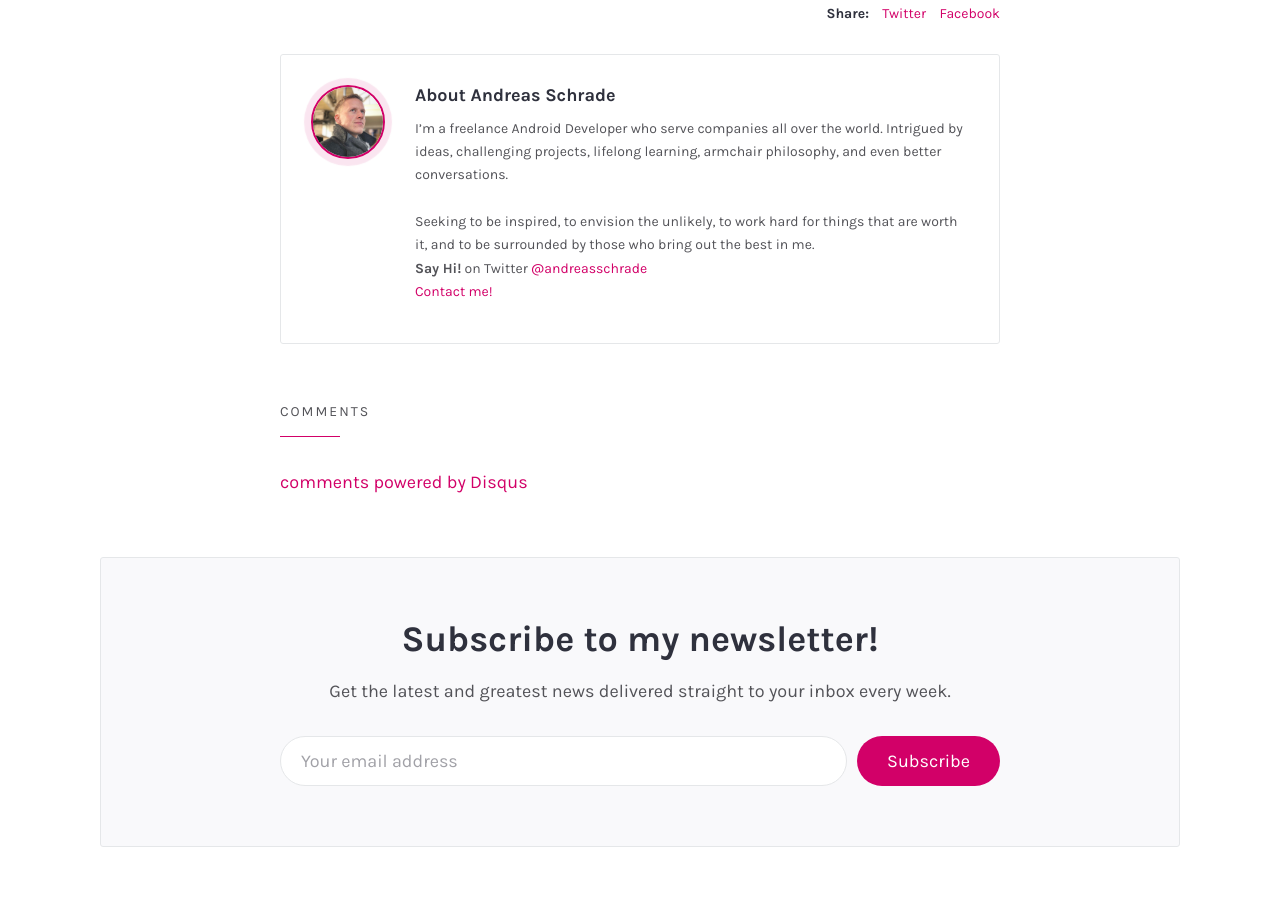
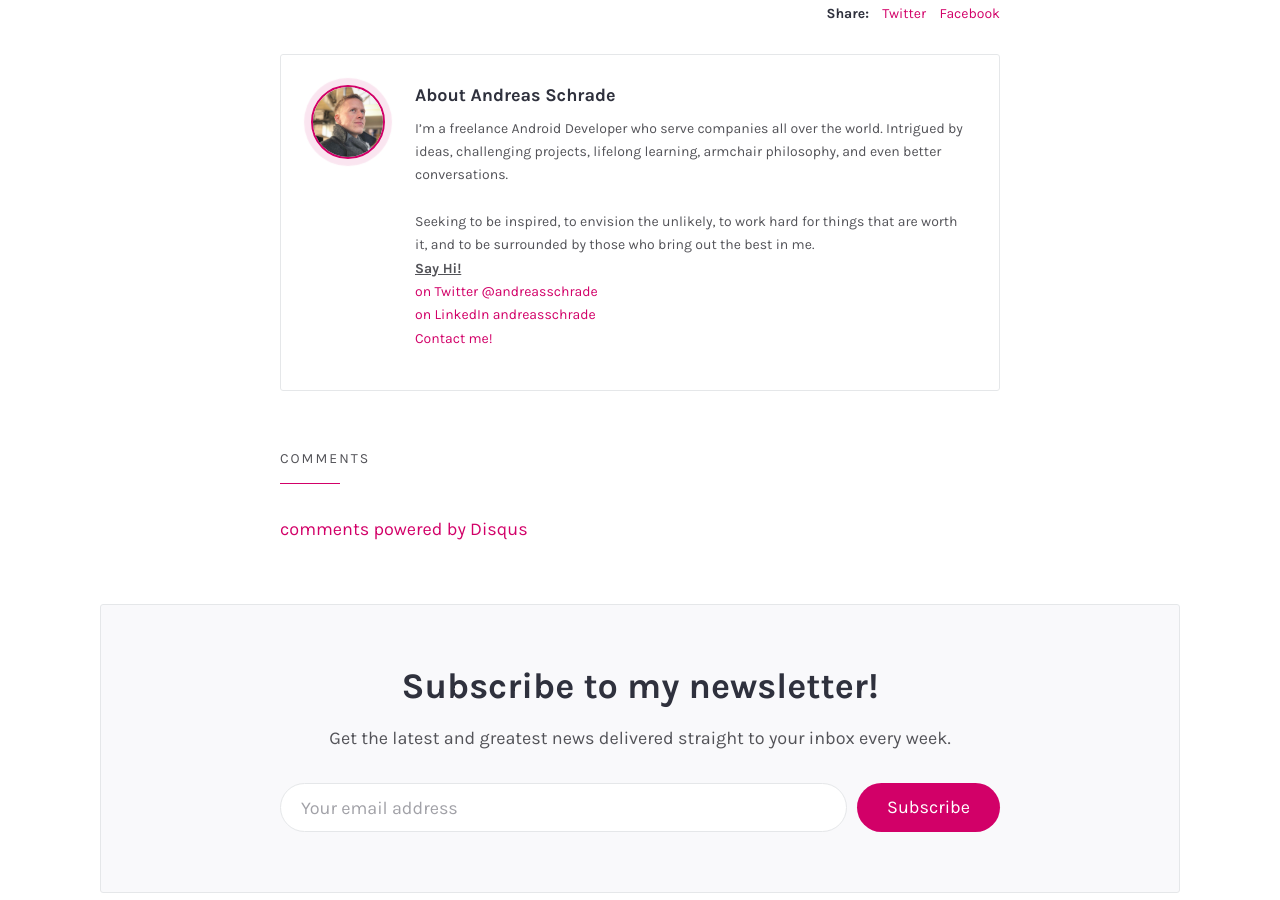
Before and after one commit to andreasschrade/andreasschrade.github.com, a Jekyll site: the page built from _posts/2017-03-20-android-exynap-2-released.md, in a window 1280 px wide and 900 px high, scrolled down 1070 px. Built offline with Jekyll 4.4.1, drawn with Linux system fonts in a browser that asks for light colours; some web fonts are replaced; comment, search, counter and statistics services are not loaded.

Commit message:
update text

```diff
--- a/_config.yml
+++ b/_config.yml
@@ -21,7 +21,7 @@
   description: |
     <strong>Freelance Android Expert. Lifelong-Learner. Minimalist. Thinker.</strong><br>
     Intrigued by ideas, exciting projects, finance & investing, books, armchair philosophy, composing, writing, classical music, and even better conversations.<br>Seeking to be inspired, to envision the unlikely, to work hard for things that are worth it, and to be surrounded by those who bring out the best in me... <a href="/contact/">Maybe that's you?</a>
-  bio: 'I’m a freelance Android Developer who serve companies all over the world. Intrigued by ideas, challenging projects, lifelong learning, armchair philosophy, and even better conversations.<br><br>Seeking to be inspired, to envision the unlikely, to work hard for things that are worth it, and to be surrounded by those who bring out the best in me.<br><b>Say Hi!</b> on Twitter <a href="https://twitter.com/andreasschrade">@andreasschrade</a><br><a href="/contact/">Contact me!</a>'
+  bio: 'I’m a freelance Android Developer who serve companies all over the world. Intrigued by ideas, challenging projects, lifelong learning, armchair philosophy, and even better conversations.<br><br>Seeking to be inspired, to envision the unlikely, to work hard for things that are worth it, and to be surrounded by those who bring out the best in me.<br><b><u>Say Hi!</u></b><br><a href="https://twitter.com/andreasschrade">on Twitter @andreasschrade</a><br><a href="http://linkedin.com/in/andreasschrade">on LinkedIn andreasschrade</a><br><a href="/contact/">Contact me!</a>'
 
 # Contact form setings
 email: blog@andreas-schrade.de
```
